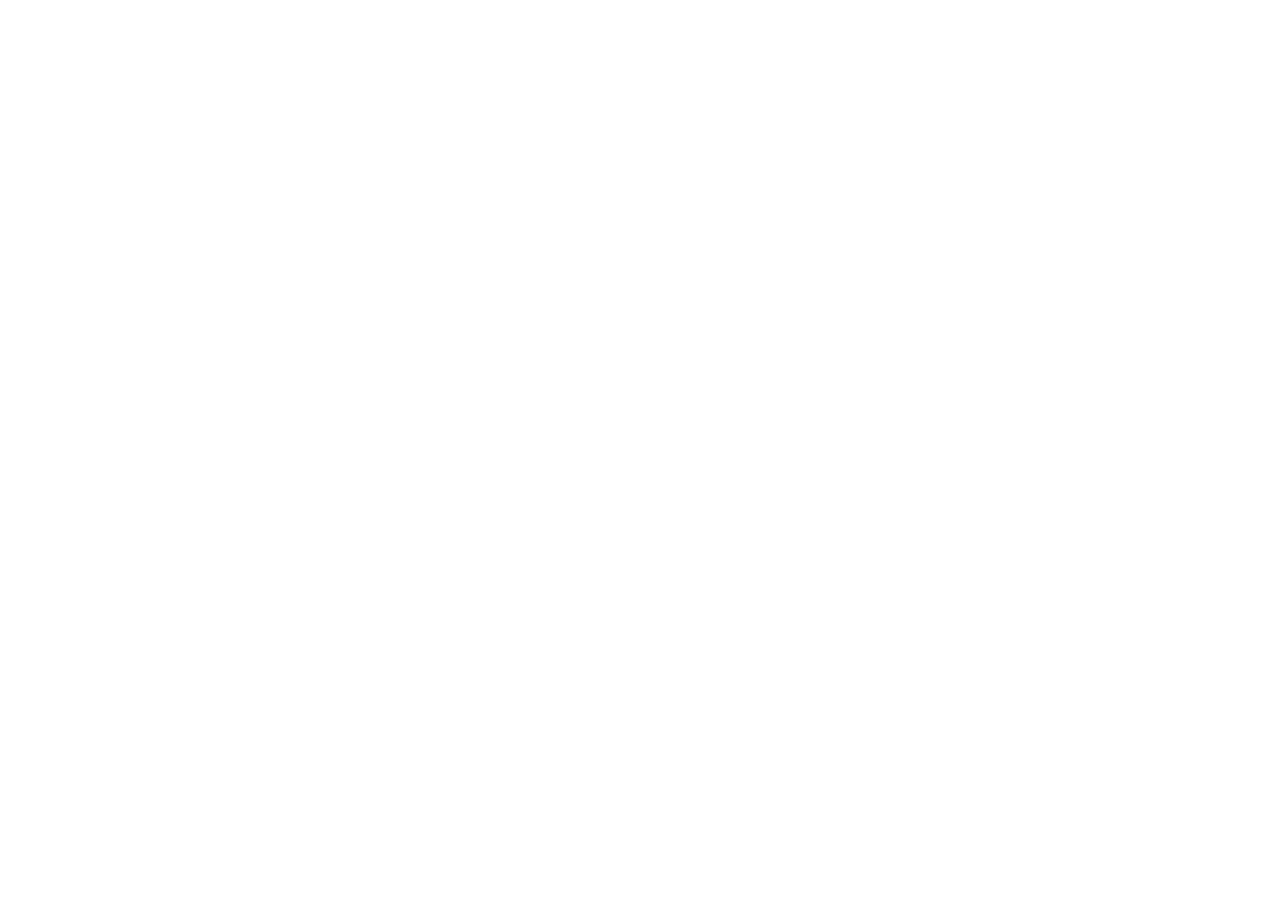
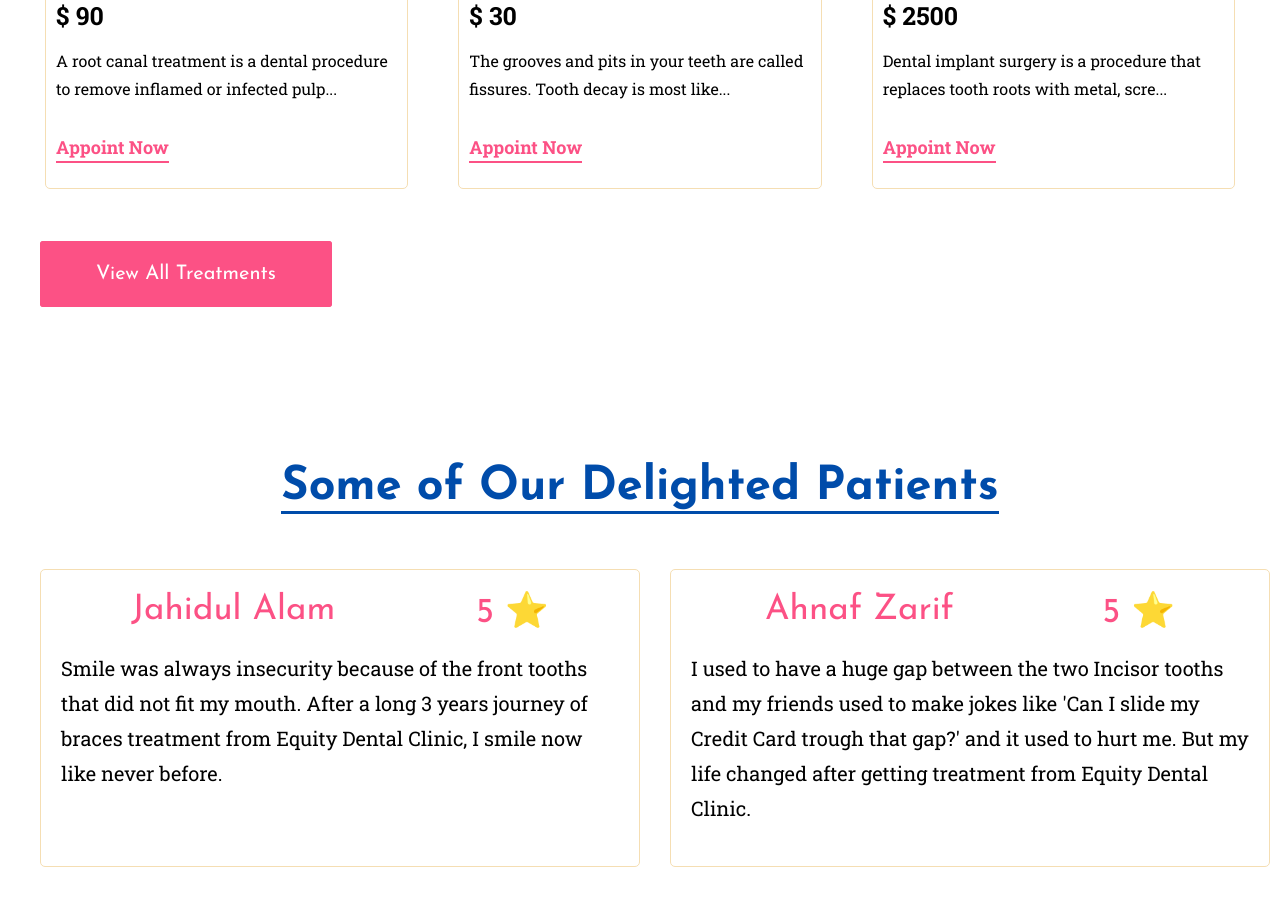
Before and after one commit to tasin000/equity-dental-clinic, a React (Create React App) app: page / in a window 1280 px wide. Shown: the part 1320-2226 px from the top of the page. Before the commit the page ends 800 px from the top, so only its background shows below. Built offline with nearby package versions, Linux system fonts and the light colour scheme; no server answers.

Commit message:
Added testimonials section

```diff
--- /dev/null
+++ b/public/testimonials.json
@@ -0,0 +1,14 @@
+[
+    {
+        "id": 1,
+        "name": "Jahidul Alam",
+        "ratings": 5,
+        "review": "Smile was always insecurity because of the front tooths that did not fit my mouth. After a long 3 years journey of braces treatment from Equity Dental Clinic, I smile now like never before. "
+    },
+    {
+        "id": 2,
+        "name": "Ahnaf Zarif",
+        "ratings": 5,
+        "review": "I used to have a huge gap between the two Incisor tooths and my friends used to make jokes like 'Can I slide my Credit Card trough that gap?' and it used to hurt me. But my life changed after getting treatment from Equity Dental Clinic."
+    }
+]
--- a/src/App.css
+++ b/src/App.css
@@ -41,3 +41,20 @@
   font-size: 35px;
   font-weight: 600;
 }
+
+.section-heading {
+  width: fit-content;
+  margin: 70px auto 0;
+}
+
+.section-heading {
+  font-size: 40px;
+  text-align: center;
+  font-family: "Josefin Sans", serif;
+  color: var(--blue);
+  border-bottom: 3px solid var(--blue);
+}
+
+.my-large{
+  margin: 180px 0;
+}
--- a/src/components/pages/Home/HomeLayout/HomeLayout.jsx
+++ b/src/components/pages/Home/HomeLayout/HomeLayout.jsx
@@ -3,8 +3,16 @@
 import Header from '../../../shared/Header/Header';
 import homeBannerImg from "../../../../assets/images/home/home_banner.png";
 import Banner from "../../../shared/Banner/Banner";
+import ServiceCards from "../../../pages/Services/ServiceCards/ServiceCards";
+import useFetch from "../../../../hooks/useFetch";
+import useShuffle from "../../../../hooks/useShuffle";
+import { useNavigate } from "react-router-dom";
+import Testimonials from '../Testimonials/Testimonials';
 
 const HomeLayout = () => {
+    const navigate = useNavigate();
+    const treatments = useFetch("treatments.json");
+    useShuffle(treatments);
     const homeBanner = {
         mainTitle: "Better Dentistry        ",
         subTitle: "Better Life Through        ",
@@ -20,7 +28,7 @@
                         <button className="main-btn">
                             Appointment
                         </button>
-                        <button className="main-btn" style={{marginLeft: "20px"}}>
+                        <button className="main-btn" style={{ marginLeft: "20px" }}>
                             Learn More
                         </button>
                     </div>
@@ -28,7 +36,20 @@
                 </Banner>
             </div>
 
+            <div className="container">
+                <div className="my-large">
+                    <div className="section-heading">
+                        <h3>Treatments We Provide</h3>
+                    </div>
+                    <ServiceCards treatments={treatments.slice(0, 3)}></ServiceCards>
 
+                    <div onClick={() => navigate('/services')} className="main-btn services-view-all-btn">
+                        View All Treatments
+                    </div>
+                </div>
+            </div>
+
+            <Testimonials></Testimonials>
         </div>
     );
 };
--- /dev/null
+++ b/src/components/pages/Home/Testimonial/Testimonial.css
@@ -0,0 +1,31 @@
+.testimonial-card{
+    padding: 20px;
+    border-radius: 5px;
+    margin: 25px 0;
+    border: 1px solid var(--gray);
+}
+
+.testimonial-patient{
+    display: flex;
+    justify-content: space-around;
+    align-items: center;
+}
+
+.testimonial-patient p{
+    color: var(--pink);
+    font-family: "Josefin Sans", serif;
+    font-size: 35px;
+}
+
+.testimonial-patient span{
+    margin: 0 15px;
+    font-size: 35px;
+    font-weight: 800;
+}
+
+.testimonial-review{
+    font-size: 20px;
+    line-height: 35px;
+    font-family: "Roboto Slab", sans-serif;
+    margin: 20px 0;
+}
--- /dev/null
+++ b/src/components/pages/Home/Testimonial/Testimonial.jsx
@@ -0,0 +1,19 @@
+import React from 'react';
+import "./Testimonial.css";
+
+const Testimonial = ({ testimonial }) => {
+    const { name, ratings, review } = testimonial;
+    return (
+        <div className='testimonial-card'>
+            <div className="testimonial-patient">
+                <p>{name}</p>
+                <p>{ratings} ⭐</p>
+            </div>
+            <div className="testimonial-review">
+                {review}
+            </div>
+        </div>
+    );
+};
+
+export default Testimonial;
--- /dev/null
+++ b/src/components/pages/Home/Testimonials/Testimonials.css
@@ -0,0 +1,6 @@
+.testimonial-cards{
+    display: grid;
+    grid-template-columns: 50% 50%;
+    gap: 30px;
+    margin: 30px 0;
+}
--- /dev/null
+++ b/src/components/pages/Home/Testimonials/Testimonials.jsx
@@ -0,0 +1,21 @@
+import React from 'react';
+import "./Testimonials.css";
+import useFetch from '../../../../hooks/useFetch';
+import Testimonial from '../Testimonial/Testimonial';
+
+const Testimonials = () => {
+    const testimonials = useFetch("testimonials.json");
+    return (
+        <div className="container">
+            <div className='testimonials-container my-large'>
+                <div className="section-heading">
+                    <h3>Some of Our Delighted Patients</h3></div>
+                    <div className="testimonial-cards">
+                        {testimonials.map(testimonial => <Testimonial key={testimonial.id} testimonial={testimonial} />)}
+                    </div>
+                </div>
+            </div>
+    );
+};
+
+export default Testimonials;
--- a/src/components/shared/Banner/Banner.css
+++ b/src/components/shared/Banner/Banner.css
@@ -29,10 +29,11 @@
     justify-content: center;
 }
 
-.banner-btn-group button:first-child{
+.banner-btn-group button:first-child, .services-view-all-btn{
     background-color: var(--pink);
     color: var(--white);
     border: 1px solid var(--pink);
+    display: inline;
 }
 
 .banner-btn-group button:first-child:hover{
@@ -52,3 +53,8 @@
     color: var(--white);
     border-color: var(--pink);
 }
+
+.services-view-all-btn{
+    margin: 0 auto;
+    text-align: center;
+}
```
Also changed, not shown: plan.txt.
